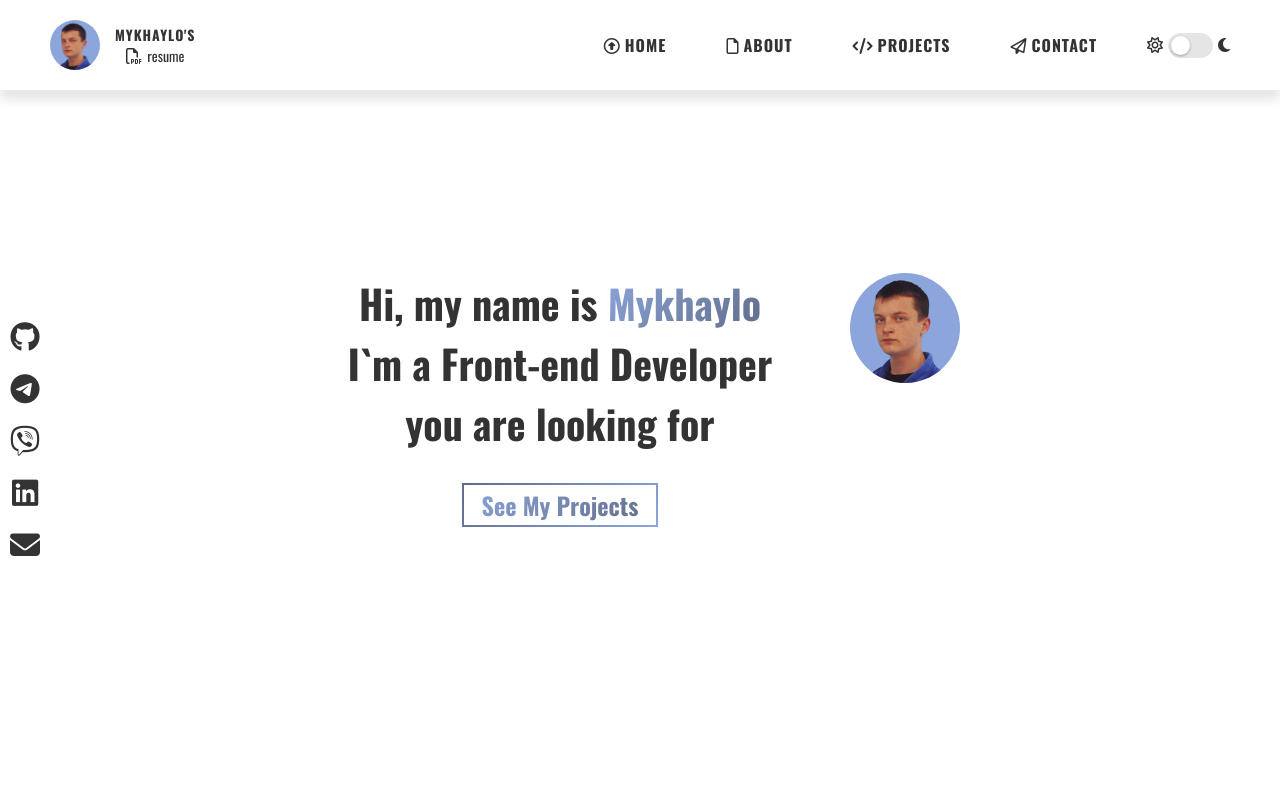
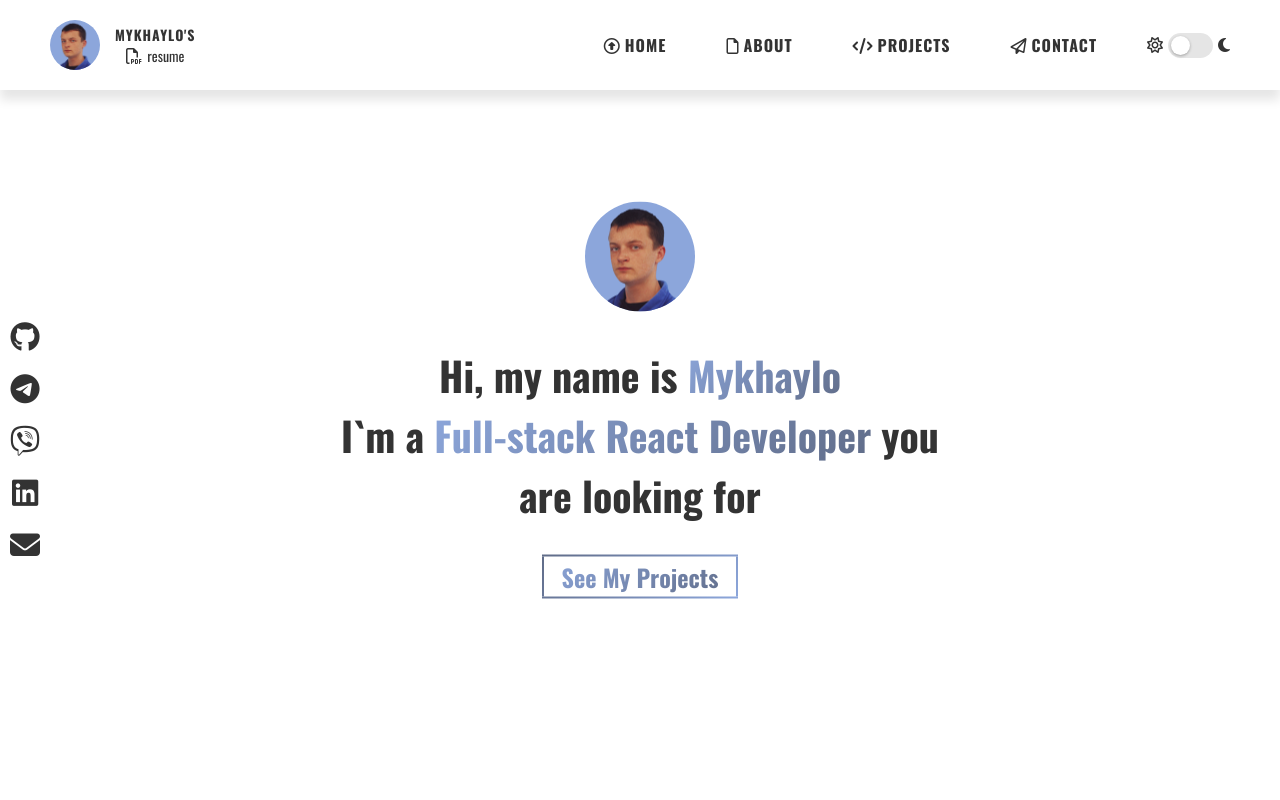
Before and after one commit to mux-mux/portfolio, a website: page index.html in a window 1280 px wide. Shown: the top 800 px of the page. Drawn offline with nearby package versions, Linux system fonts and the light colour scheme.

Commit message:
update role

```diff
--- a/index.html
+++ b/index.html
@@ -149,15 +149,6 @@
             </li>
           </ul>
           <div class="hero__intro">
-            <div class="hero__intro-wrapper">
-              <h1 class="heading-primary mb-30">
-                Hi, my name is
-                <span class="text-gradient-main">Mykhaylo</span>
-                <br />
-                I`m a Front-end Developer you are looking for
-              </h1>
-              <a href="#projects" class="cta-btn main-btn">See My Projects</a>
-            </div>
             <div class="logo-hero">
               <img
                 src="./assets/main_photo.png"
@@ -166,6 +157,19 @@
                 height="110"
                 class="logo"
               />
+            </div>
+            <div class="hero__intro-wrapper">
+              <h1 class="heading-primary mb-30">
+                Hi, my name is
+                <span class="text-gradient-main">Mykhaylo</span>
+                <br />
+                I`m a
+                <span class="text-gradient-main"
+                  >Full-stack React Developer</span
+                >
+                you are looking for
+              </h1>
+              <a href="#projects" class="cta-btn main-btn">See My Projects</a>
             </div>
           </div>
         </div>
--- a/sass/sections/_hero.scss
+++ b/sass/sections/_hero.scss
@@ -12,10 +12,8 @@
     left: 50%;
     transform: translate(-50%, -50%);
     display: flex;
-    gap: 5rem;
-
-    @include respond(laptop) {
-      flex-direction: column;
-    }
+    flex-direction: column;
+    align-items: center;
+    gap: 3rem;
   }
 }
```
Also changed, not shown: css/style.css.
